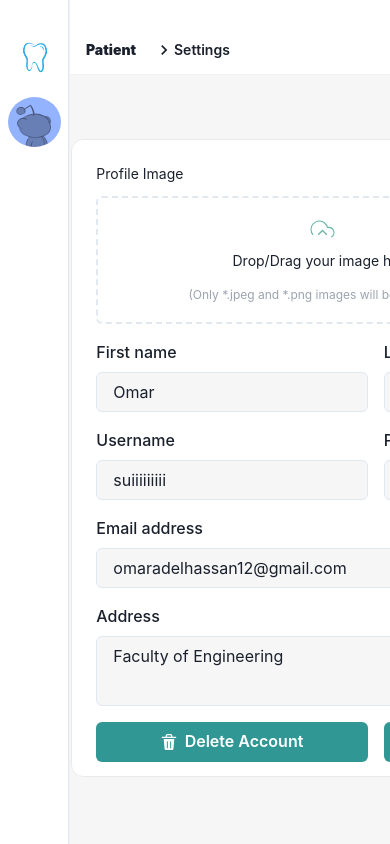
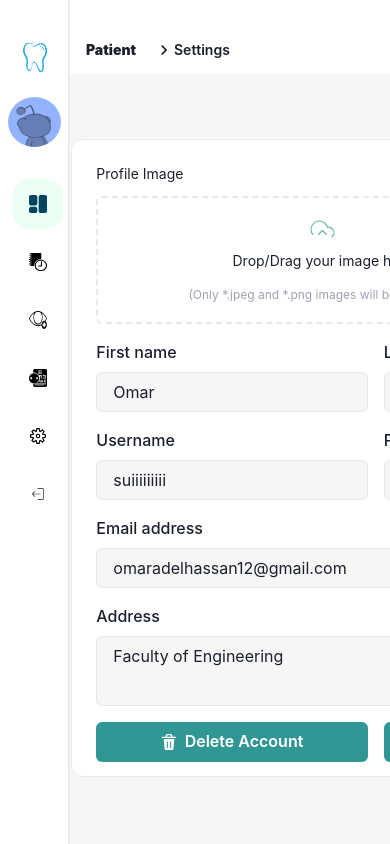
Before and after one commit to Smile-T1/smile-frontend, a React (Vite) app: page /patient/settings in a window 390 px wide. Built offline with nearby package versions, Linux system fonts and the light colour scheme; no server answers.

Commit message:
"Added options-sidebar-list class with fixed width of 50px"
This commit message describes the code diff by specifying the addition of the "options-sidebar-list" class and its associated style rule, which sets the

```diff
--- a/src/Components/Sidebar/Sidebar.css
+++ b/src/Components/Sidebar/Sidebar.css
@@ -104,6 +104,9 @@ a,
     .sidebar-link.active {
         width: 50px;
     }
+    .options-sidebar-list {
+        width: 50px;
+    }
     .sidebar-inner-container{
         width: 53px;
     }
```
